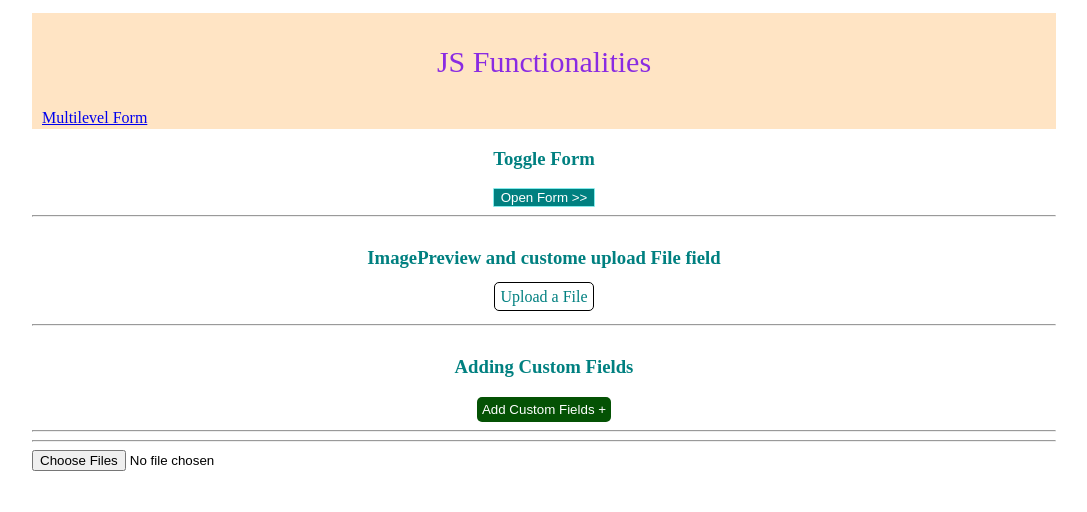
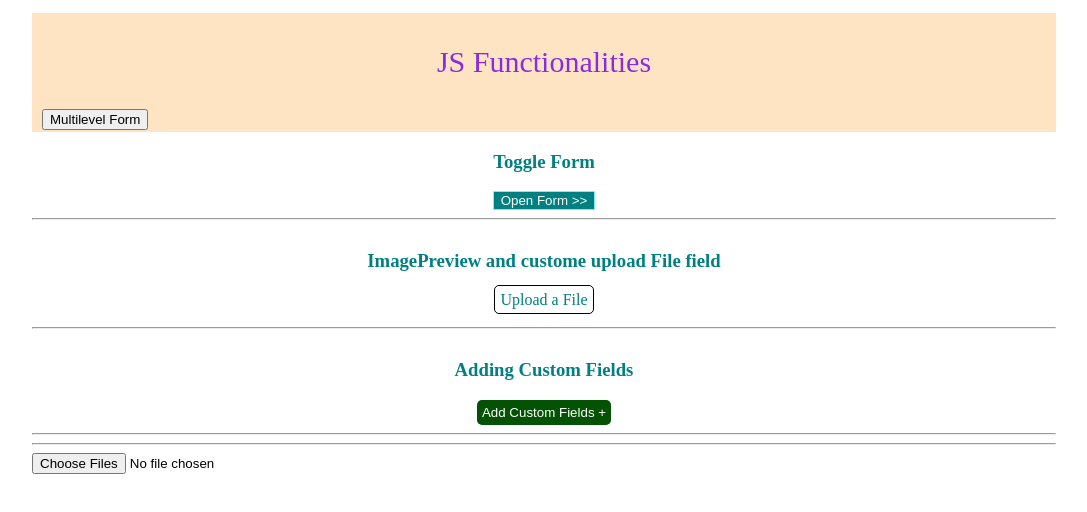
Before and after one commit to ajayttrekkie/jQuery, a plain HTML site: page views/index.html in a window 1280 px wide. Shown: the whole page, without its empty margins (96-1183 px from the left). Drawn offline with nearby package versions, Linux system fonts and the light colour scheme.

Commit message:
Update index.html

```diff
--- a/views/index.html
+++ b/views/index.html
@@ -12,7 +12,7 @@
 <body>
     <div id="contentWrapper">
         <div id="contentHeader">
-            <p>JS Functionalities</p> &nbsp;&nbsp;<a role="button" href="https://ajayttrekkie.github.io/jQuery/views/multilevel.html">Multilevel Form</a>
+            <p>JS Functionalities</p> &nbsp;&nbsp;<a style="text-decoration:none;" href="https://ajayttrekkie.github.io/jQuery/views/multilevel.html"><button>Multilevel Form</button></a>
         </div>
         <div id="contents">
             <div id="formWrapper">
```
